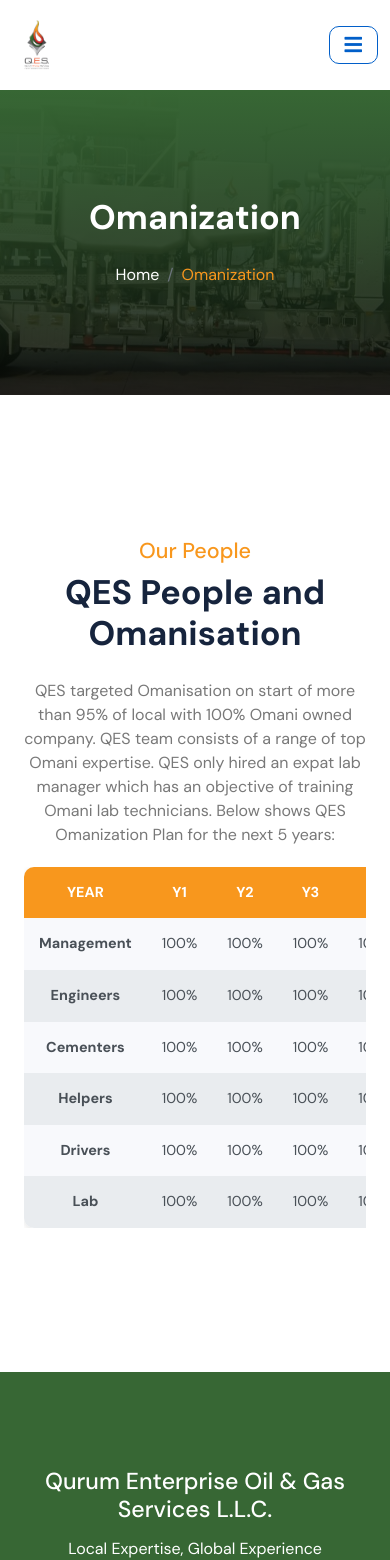
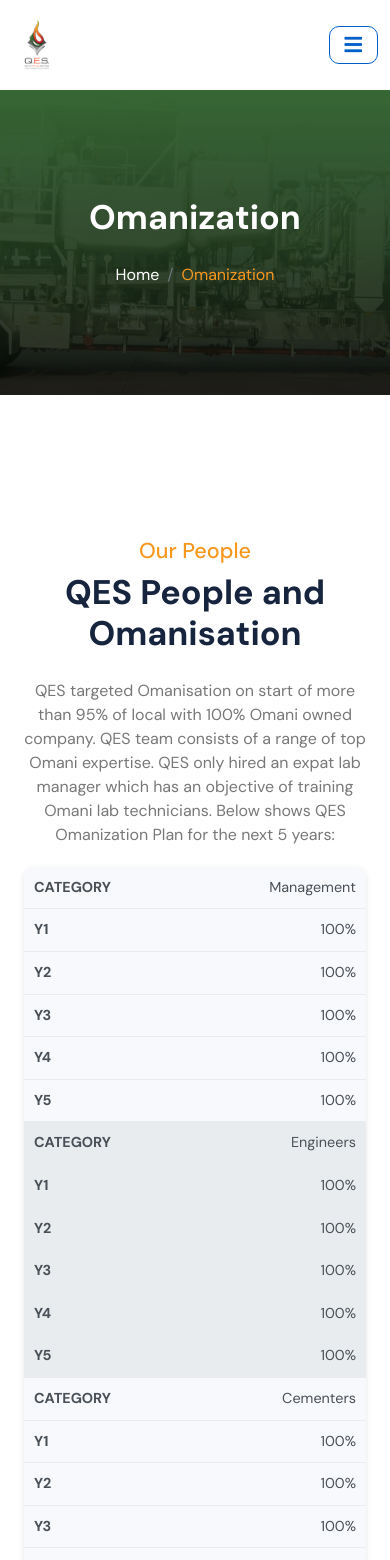
Before and after one commit to naeema-19/QES, a Next.js app: page /omanisation in a window 390 px wide. Shown: the top 1560 px of the page. Built offline with nearby package versions, Linux system fonts and the light colour scheme.

Commit message:
almost done

```diff
--- a/public/assets/css/style.css
+++ b/public/assets/css/style.css
@@ -981,10 +981,8 @@
     color: #6c757d;
     margin-bottom: 30px;
   }
-
-  /* Table Wrapper */
-  .table-wrapper {
-    overflow-x: auto;
+/* Table Wrapper */
+.table-wrapper {
     margin-top: 20px;
   }
 
@@ -1025,6 +1023,47 @@
     color: #f8971d;
   }
 
+  /* Responsive Design */
+  @media (max-width: 768px) {
+    .omanization-table thead {
+      display: none;
+    }
+
+    .omanization-table tbody,
+    .omanization-table tr {
+      display: block;
+      width: 100%;
+    }
+
+    .omanization-table td {
+      display: flex;
+      justify-content: space-between;
+      padding: 10px;
+      text-align: left;
+      position: relative;
+      background-color: #f8f9fc;
+      border-bottom: 1px solid #e9ecef;
+    }
+
+    .omanization-table td::before {
+      content: attr(data-label);
+      font-weight: bold;
+      text-transform: uppercase;
+      color: #495057;
+      margin-right: 10px;
+    }
+
+    .omanization-table tr:nth-child(even) td {
+      background-color: #e9ecef;
+    }
+
+    .omanization-table tr:hover td {
+      background-color: #e3f2fd;
+      color: #f8971d;
+    }
+  }
+
+
   /* First Column Styling */
   .first-column {
     text-align: left;
--- a/src/pages/omanisation.jsx
+++ b/src/pages/omanisation.jsx
@@ -1,26 +1,24 @@
-import Link from 'next/link'
-import React from 'react'
-import Banner from './components/Banner'
+import React from "react";
+import Banner from "./components/Banner";
 
 export default function Blog() {
   return (
     <>
     <Banner page="Omanization" header="Omanization" />
-  {/* Blog Start */}
     <div className="container-fluid blog py-5">
       <div className="container py-5">
         <div
-        className="text-center mx-auto pb-5 wow fadeInUp"
-        data-wow-delay="0.2s"
+          className="text-center mx-auto pb-5"
           style={{ maxWidth: 800 }}
         >
           <h4 className="text-primary">Our People</h4>
           <h1 className="display-4 mb-4">QES People and Omanisation</h1>
           <p className="mb-20">
-        QES targeted Omanisation on start of more than 95% of local with 100% Omani owned company. QES team consists of a
-        range of top Omani expertise. QES only hired an expat lab manager which has an objective of training Omani lab
-        technicians. Below shows QES Omanization Plan for the next 5 years:
-
+            QES targeted Omanisation on start of more than 95% of local with
+            100% Omani owned company. QES team consists of a range of top Omani
+            expertise. QES only hired an expat lab manager which has an objective
+            of training Omani lab technicians. Below shows QES Omanization Plan
+            for the next 5 years:
           </p>
           <div className="table-wrapper">
             <table className="omanization-table">
@@ -43,10 +41,12 @@
                   ["Drivers", "100%", "100%", "100%", "100%", "100%"],
                   ["Lab", "100%", "100%", "100%", "100%", "100%"],
                 ].map((row, index) => (
-                <tr key={index} className={index % 2 === 0 ? "row-even" : ""}>
-                  <td className="first-column">{row[0]}</td>
+                  <tr key={index}>
+                    <td data-label="Category">{row[0]}</td>
                     {row.slice(1).map((value, subIndex) => (
-                    <td key={subIndex}>{value}</td>
+                      <td key={subIndex} data-label={`Y${subIndex + 1}`}>
+                        {value}
+                      </td>
                     ))}
                   </tr>
                 ))}
@@ -56,8 +56,6 @@
         </div>
       </div>
     </div>
-  {/* Blog End */}
     </>
-
-  )
+  );
 }
```
Lines whose indentation alone changed are shown as unchanged.
